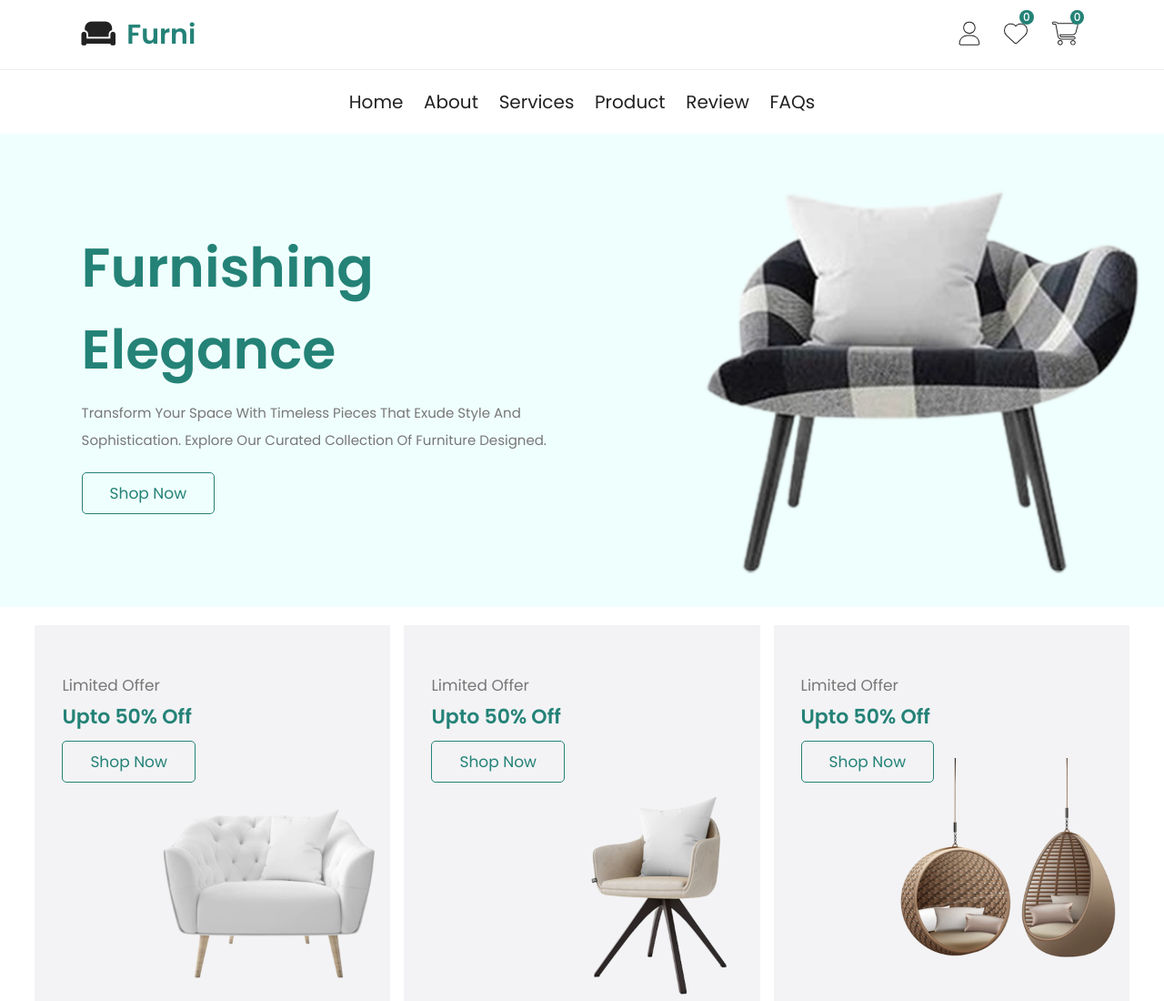
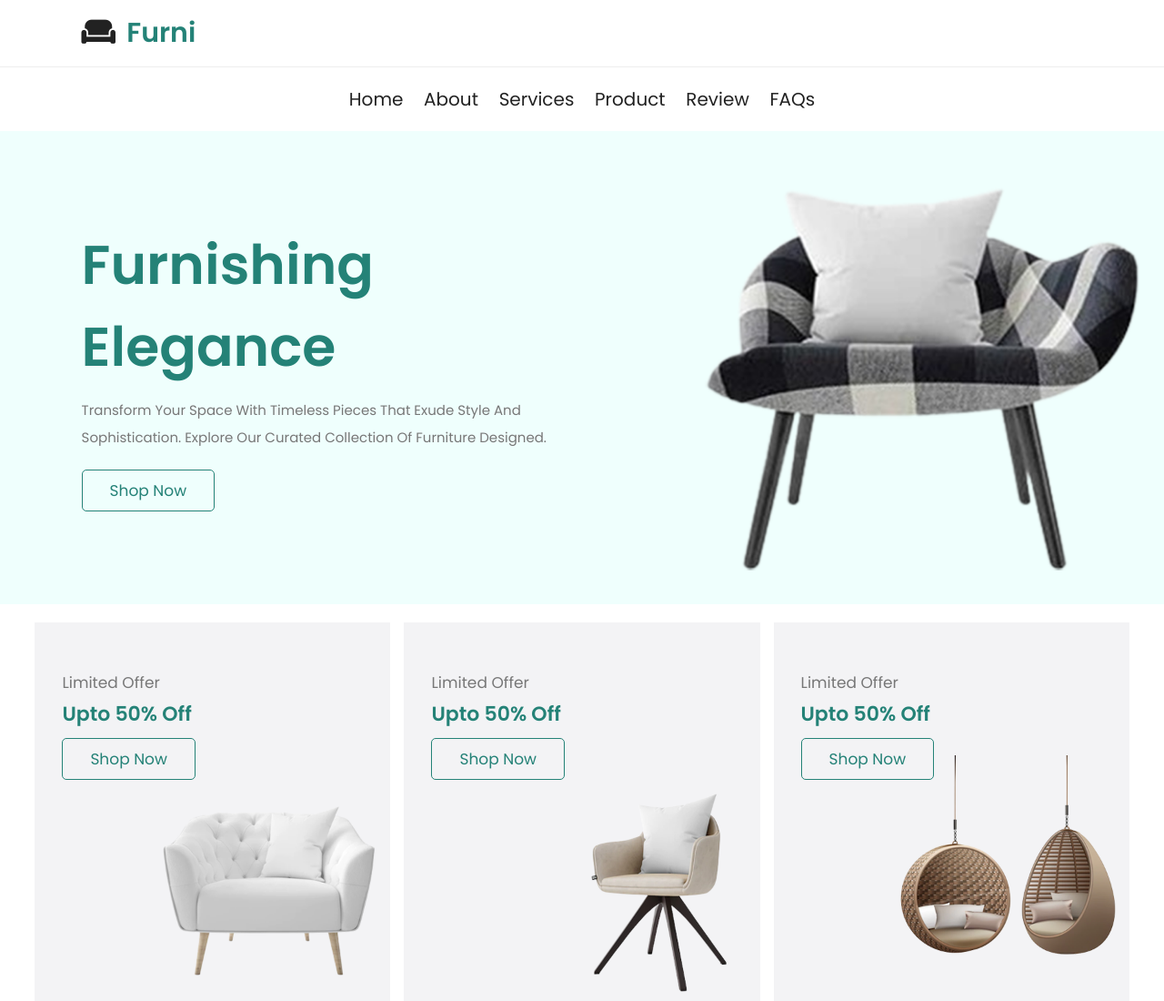
Before and after one commit to naufalganteng1/furniture-landingpage, a plain HTML site: page index.html in a window 1280 px wide. Shown: the top 1100 px of the page at 91% size. Drawn offline with nearby package versions, Linux system fonts and the light colour scheme.

Commit message:
Update index.html

```diff
--- a/index.html
+++ b/index.html
@@ -25,19 +25,6 @@
 
             <a href="#" class="logo"><i class="fas fa-couch"></i> furni</a>
 
-            <div class="icons">
-                <button class="action-btn">
-                    <a href="#" class="fas fa-user"></a>
-                </button>
-                <button class="action-btn">
-                    <a href="#" class="fas fa-heart"></a>
-                    <span class="count">0</span>
-                </button>
-                <button class="action-btn">
-                    <a href="#" class="fas fa-shopping-cart"></a>
-                    <span class="count">0</span>
-                </button>
-            </div>
 
         </div>
 
```
